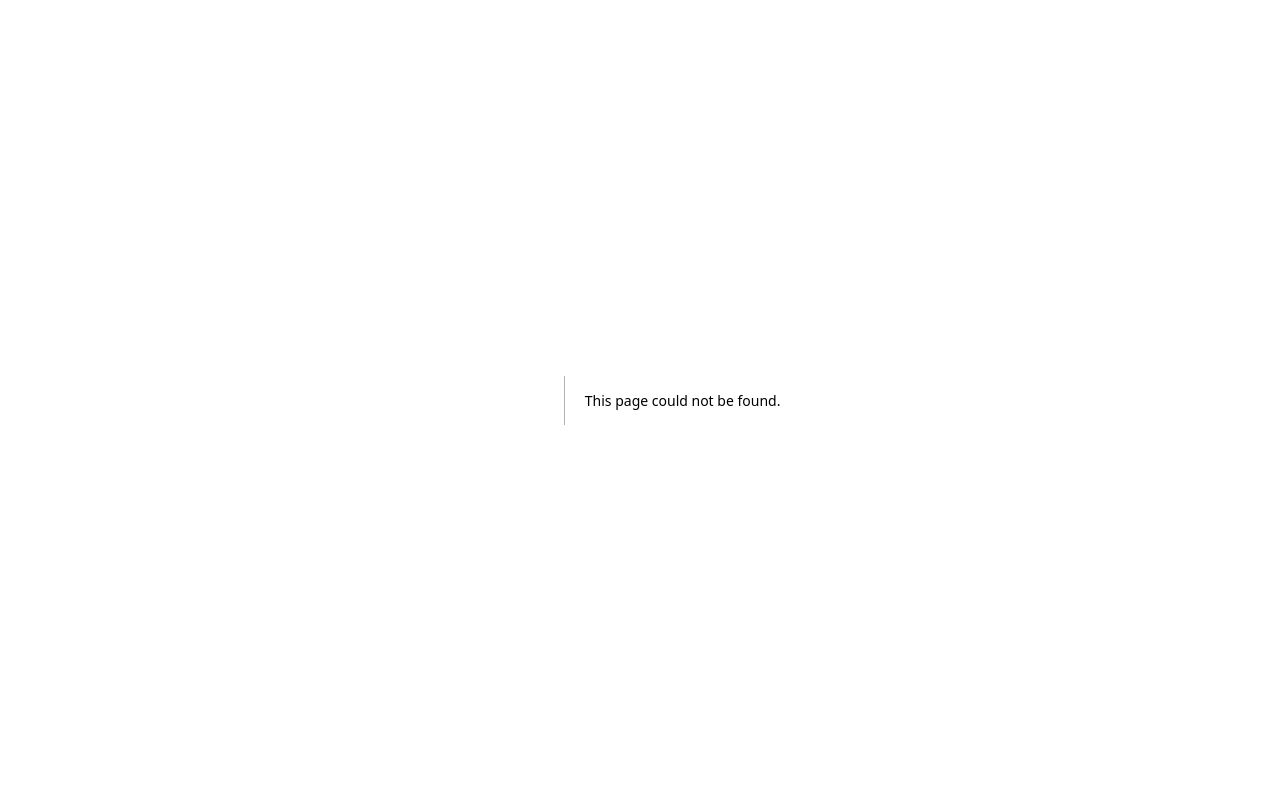
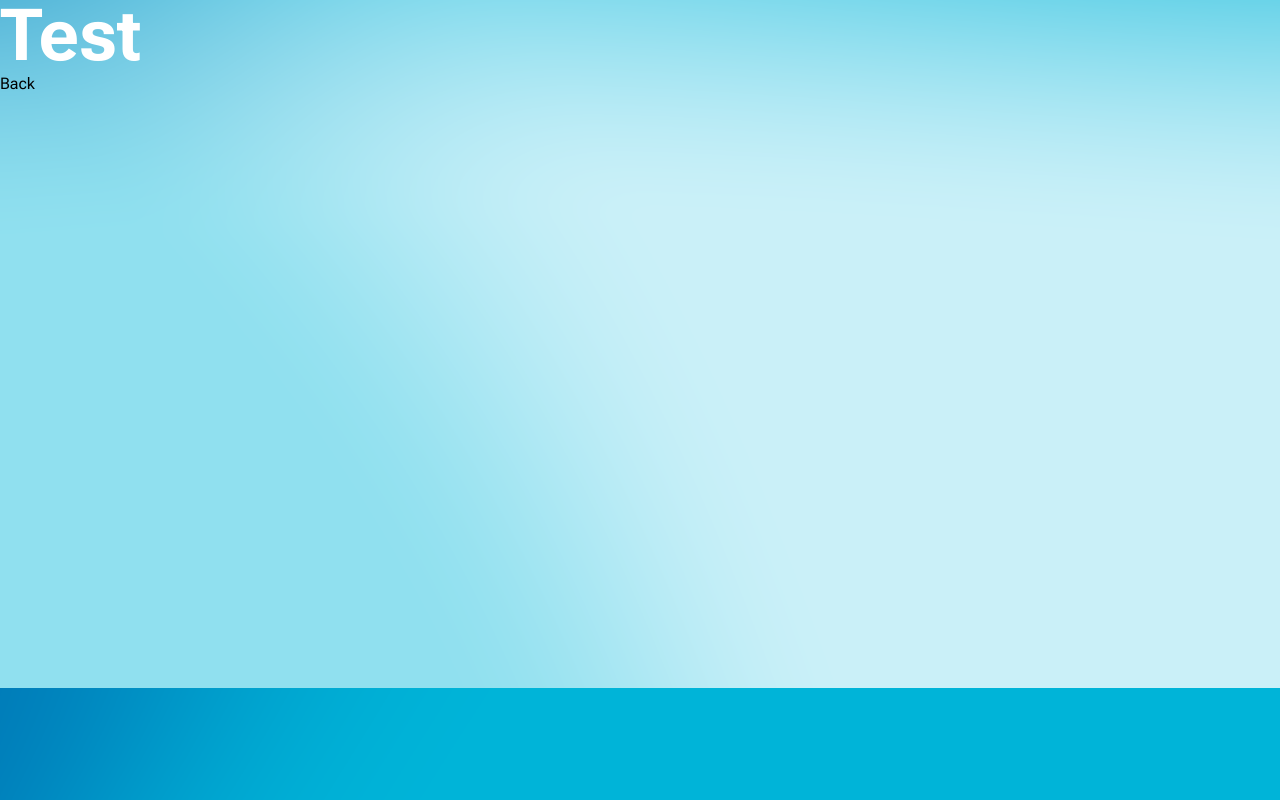
Before and after one commit to klhaug/discover-coffee-stores, a Next.js app: page /dashboard in a window 1280 px wide. Before the commit this address had no page. Built offline with nearby package versions, Linux system fonts and the light colour scheme.

Commit message:
testing routing and linking

```diff
--- /dev/null
+++ b/app/dashboard/page.tsx
@@ -0,0 +1,10 @@
+import Link from "next/link";
+
+export default function Dashboard() {
+    return (
+        <div>
+            <h1>Test</h1>
+            <Link href="/">Back</Link>
+        </div>
+    )
+}
--- a/app/layout.tsx
+++ b/app/layout.tsx
@@ -8,8 +8,8 @@ const robotoFlex = Roboto_Flex({
   display: 'swap',
 })
 export const metadata: Metadata = {
-  title: "Create Next App",
-  description: "Generated by create next app",
+  title: "Coffee Connoiseur",
+  description: "Discover your local coffee shops. An amazing way to get to know your local businesses!",
 };
 
 export default function RootLayout({
--- a/app/page.tsx
+++ b/app/page.tsx
@@ -1,9 +1,13 @@
+import Link from "next/link";
+
 export default function Home() {
   return (
       <main className="flex min-h-screen flex-col items-center justify-between p-14">
         <h1>Coffee Connoisseur</h1>
         <h2>The best coffee shops in town</h2>
-        <button>This is a button</button>
+        <Link href="/dashboard">
+          <button>This is a button</button>
+        </Link>
       </main>
   );
 }
```
